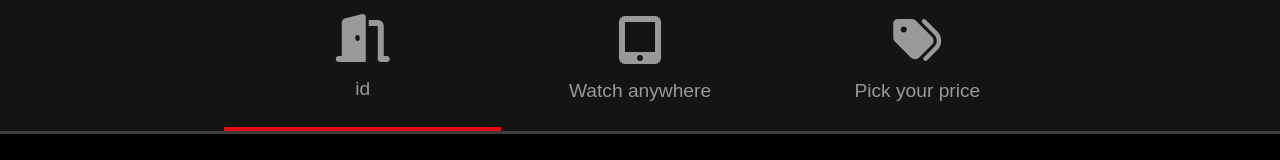
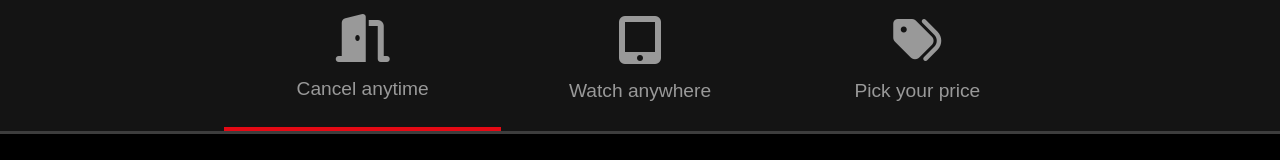
Before and after one commit to shaju007/cypress-test-on-netflix-clone, a website: page index.html in a window 1280 px wide. Shown: the part 765-925 px from the top of the page. Drawn offline with Linux system fonts and the light colour scheme.

```diff
--- a/index.html
+++ b/index.html
@@ -29,7 +29,7 @@
       <div class="container">
         <div id="tab-1" class="tab-item tab-border">
           <i class="fas fa-door-open fa-3x"></i>
-          <p class="hide-sm">id</p>
+          <p class="hide-sm">Cancel anytime</p>
         </div>
         <div id="tab-2" class="tab-item">
           <i class="fas fa-tablet-alt fa-3x"></i>
```
Also changed, not shown: .github/workflows/run-on-master.yml.
